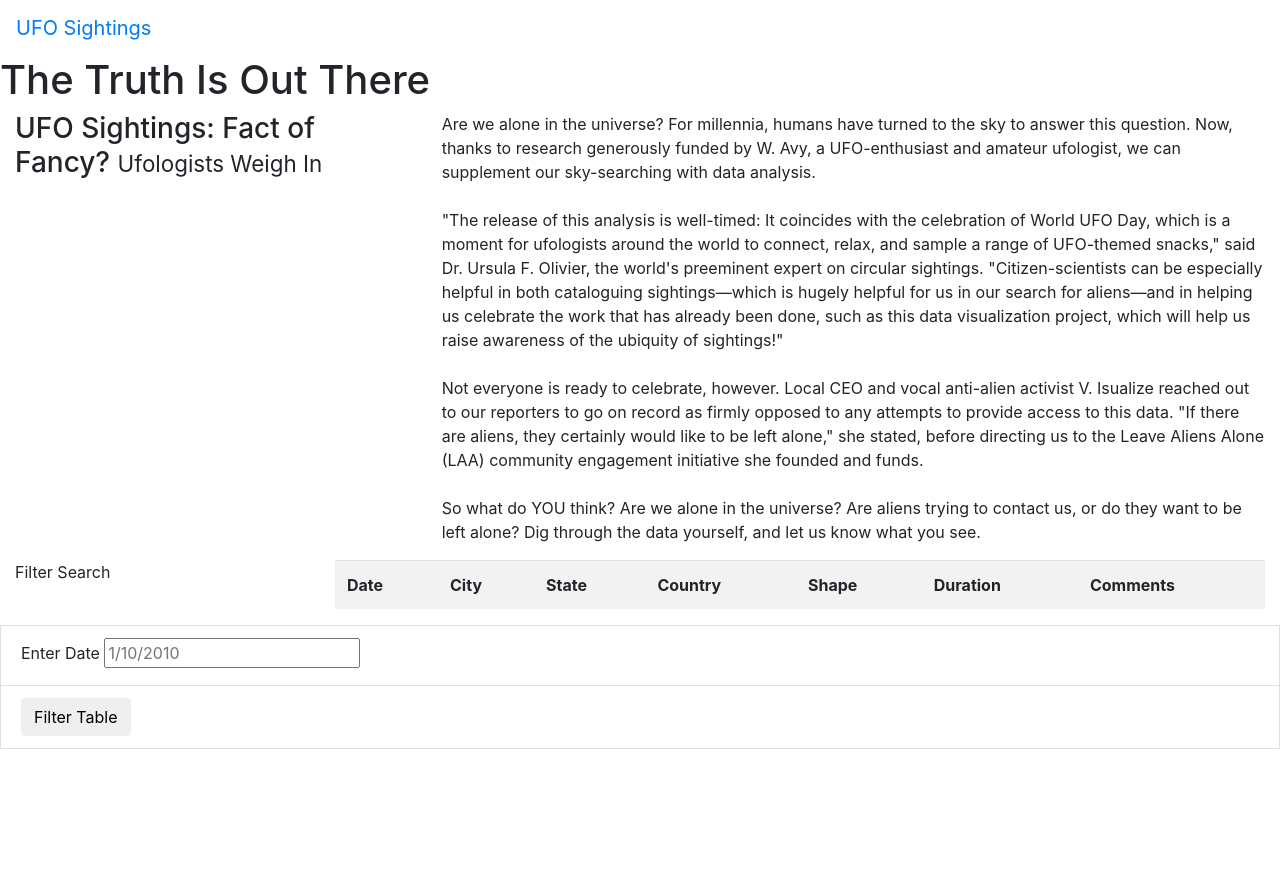
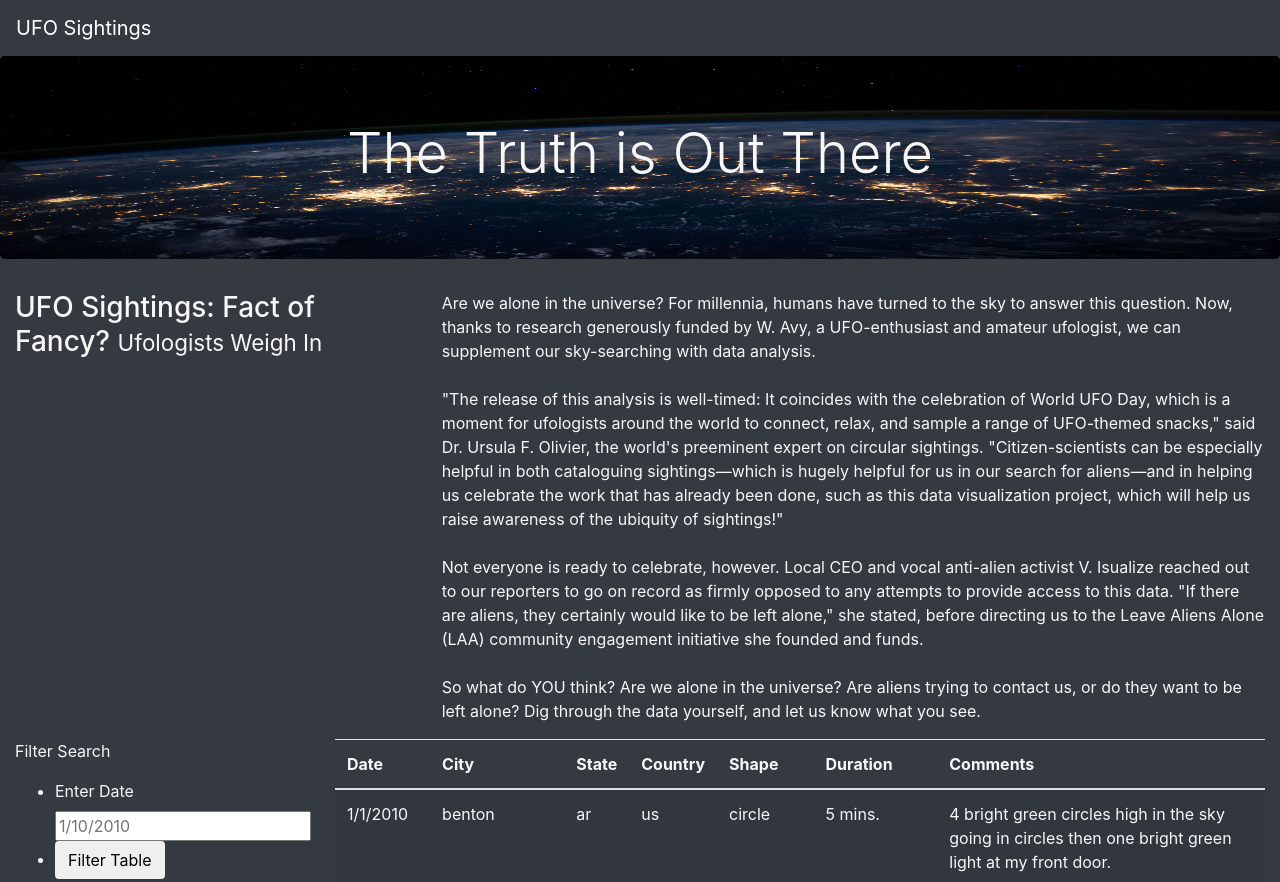
Before and after one commit to LalchandShivraj/UFOs, a plain HTML site: page index.html in a window 1280 px wide. Shown: the top 882 px of the page. Before the commit the page ends 800 px from the top, so only its background shows below. Drawn offline with nearby package versions, Linux system fonts and the light colour scheme; files that its build step writes are made by us from their sources.

Commit message:
Adding updated files at end of module

```diff
--- a/index.html
+++ b/index.html
@@ -11,17 +11,17 @@
         integrity="sha384-Gn5384xqQ1aoWXA+058RXPxPg6fy4IWvTNh0E263XmFcJlSAwiGgFAW/dAiS6JXm"
         crossorigin="anonymous"
         />
-    <link rel="stylesheet" href="ststis/css/style.css">
+    <link rel="stylesheet" href="static/css/style.css">
 </head>
-<body>
+<body class="bg-dark">
     <div class="wrapper">
+        <nav class="navbar navbar-dark bg-dark navbar navbar-expand-lg">
+            <a class="navbar-brand" href="index.html">UFO Sightings</a>
+        </nav>
+    </div>
 
-    </div>
-    <nav class="navbar navbar-expand-lg">
-        <a class="navbar-brand" href="index.html">UFO Sightings</a>
-    </nav>
-    <div class="jumbetron">
-        <h1>The Truth Is Out There</h1>
+    <div class="jumbotron">
+        <h1 class="display-4">The Truth is Out There</h1>
     </div>
     <div class="container-fluid">
         <div class="row">
@@ -39,14 +39,22 @@
     <div class="container-fluid">
         <div class="row">
             <div class="col-md-3">
-                <form>
+                <form class="bg-dark">
                     <p>Filter Search</p>
+                    <ul class="list-group, bg-dark">
+                        <li class="list-group-item, bg-dark">
+                            <label for="date">Enter Date</label>
+                            <input type="text" placeholder="1/10/2010" id="datetime" />
+                        </li>
+                        <li class="list-group-item, bg-dark">
+                            <button id="filter-btn" type="button" class="btn btn-default">Filter Table</button>
+                        </li>
+                    </ul>
                 </form>
-
             </div>
             <div class="col-md-9">
                 <table class="table table-striped">
-                    <thread>
+                    <thead>
                         <tr>
                             <th>Date</th>
                             <th>City</th>
@@ -56,24 +64,15 @@
                             <th>Duration</th>
                             <th>Comments</th>
                         </tr>
-                    </thread>
+                    </thead>
+                    <tbody></tbody>
                 </table>
-
             </div>
         </div>
     </div>
+    <script src="https://cdnjs.cloudflare.com/ajax/libs/d3/4.11.0/d3.js"></script>
+    <script src="static/js/data.js"></script>
+    <script src="static/js/app.js"></script>
 
-<ul class="list-group">
-
-</ul>
-<li class="list-group-item">
-    <label for="date">Enter Date</label>
-    <input type="text" placeholder="1/10/2010" id="datetime" />
-</li>
-<li class="list-group-item">
-    <button id="filter-btn" type="button" class="btn btn-default">Filter Table</button>
-</li>
-
-    <div class=""
 </body>
 </html>
--- a/static/css/style.css
+++ b/static/css/style.css
@@ -0,0 +1,8 @@
+body {
+    color: #f7f7f7;
+}
+.jumbotron {
+    background-image:url("../images/nasa.jpg");
+    background-size: 100% 100%;
+    text-align: center;
+}
--- a/static/js/app.js
+++ b/static/js/app.js
@@ -25,7 +25,7 @@ function buildTable(data) {
 }
 function handleClick() {
     //grab the datetime value from the filter
-    let date = d3.select("#datetime#").property("value");
+    let date = d3.select("#datetime").property("value");
     let filteredData = tableData;
 
     //check to see if a date was entered and filter the
@@ -33,7 +33,7 @@ function handleClick() {
     if (date) {
         //apply 'filter' to the table data to ony keep the
         //rows where the 'datetime' value matches the filter value
-        filteredData = filteredData.filter(row => row.datetime ===date);
+        filteredData = filteredData.filter(row => row.datetime === date);
     };
 
     //rebuild the table using the filtered data
```
Also changed, not shown: static/images/nasa.jpg (added).
